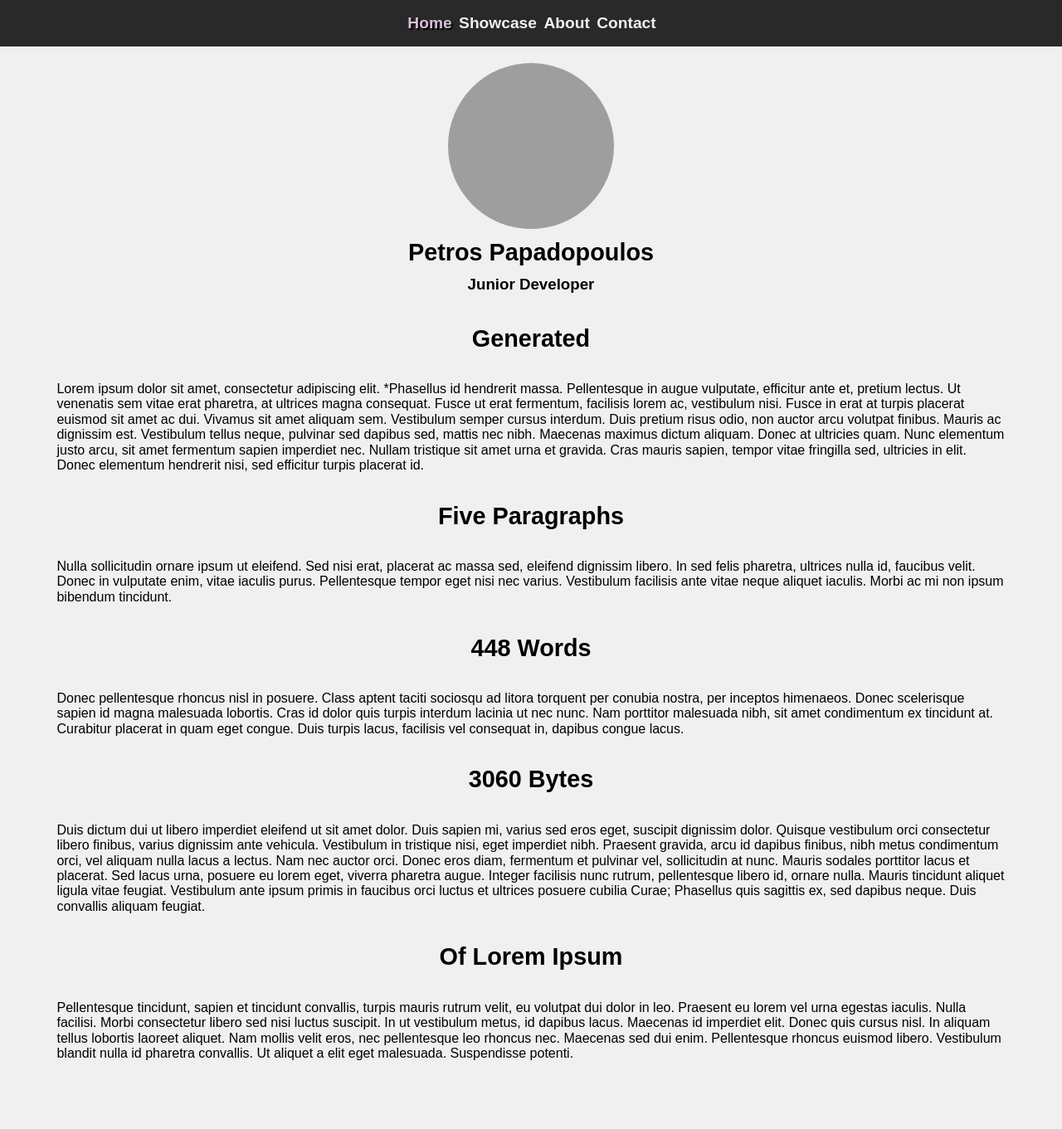
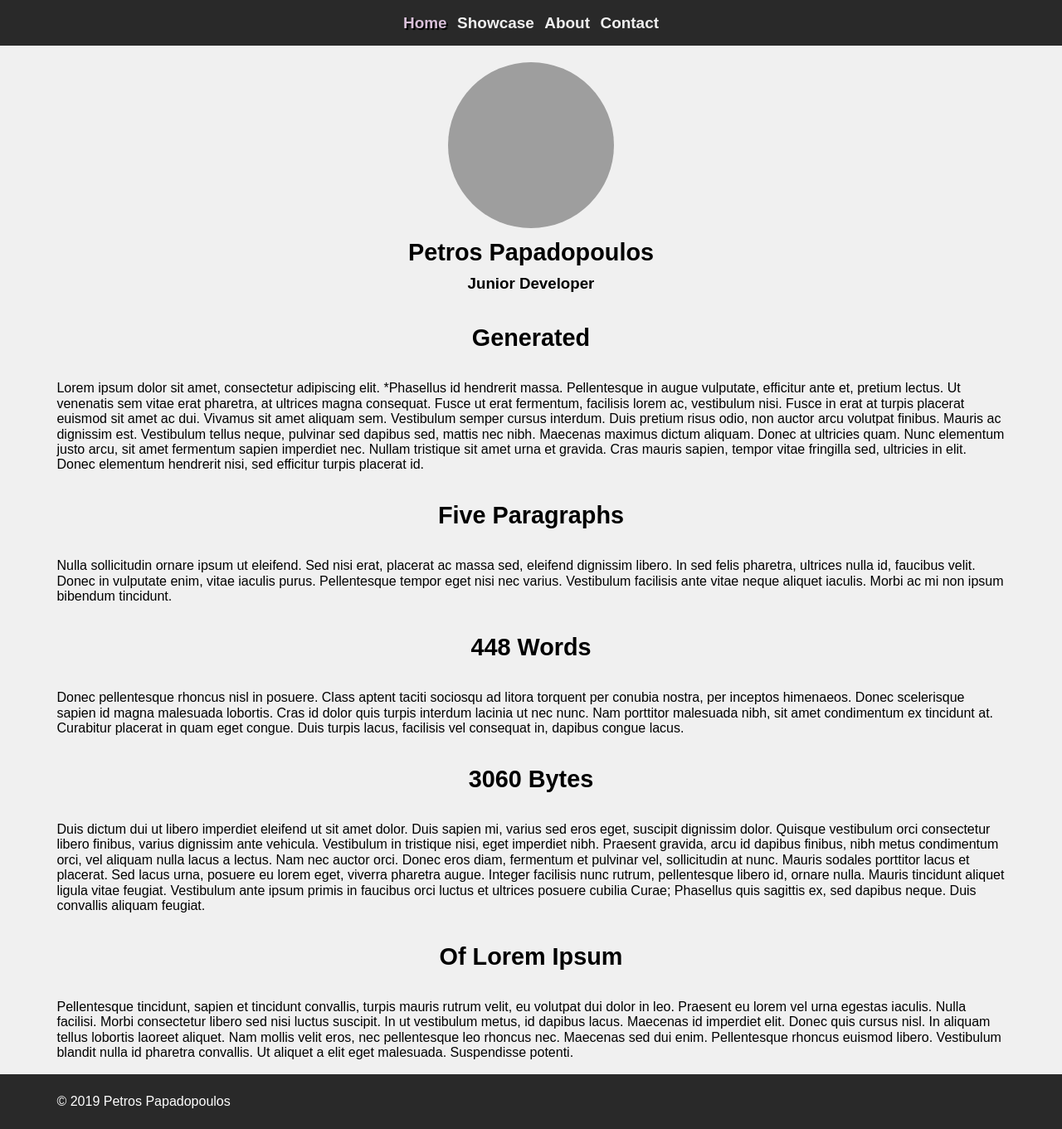
Before and after one commit to petran123/PHP-Reflection, a PHP site: page / in a window 1280 px wide. Shown: the whole page at 83% size. Before the commit the page ends 1278 px from the top, so only its background shows below. Run offline with PHP 8.4, Linux system fonts and the light colour scheme; grey boxes are pictures that could not be loaded.

Commit message:
css details

```diff
--- a/Index.html
+++ b/Index.html
@@ -57,6 +57,12 @@
         </div>
     </main>
 
+    <footer>
+        <div class="container">
+        <p>&copy; 2019 Petros Papadopoulos</p>
+        </div>
+
+    </footer>
 
 
 </body>
--- a/css/partials/_base.scss
+++ b/css/partials/_base.scss
@@ -9,9 +9,7 @@ h1 {
     text-align: center;
 }
 nav {
-    background-color: rgb(41, 41, 41);
     padding: 1px;
-    width: 100%;
     display:flex;
     justify-content: space-evenly;
     ul {
@@ -24,10 +22,17 @@ nav {
         margin-left: auto;
         display: inline-block;
         padding: 0 2px;
-        font-size: .8rem;
+        font-size: .79rem;
+        &:hover {
+            background-color: #444;
+        }
     }
     a {
         color: #f0f0f0;
+        padding: 1rem 2px;
+        // &:hover { try this instead of li. see what works best
+        //     background-color: #444;
+        // }
         &:visited{
         color: #aaa;
         }
@@ -35,6 +40,19 @@ nav {
             text-shadow: 2px 2px 1px black ;
             color: thistle;
         }
+    }
+}
+
+nav,
+footer {
+    background-color: #292929;
+}
+footer {
+    color: white;
+    padding: 8px 0px;
+    p {
+        margin-left: 3%;
+        margin-right: 3%;
     }
 }
 
--- a/css/style.css
+++ b/css/style.css
@@ -9,9 +9,7 @@ h1 {
 }
 
 nav {
-  background-color: #292929;
   padding: 1px;
-  width: 100%;
   display: -webkit-box;
   display: -ms-flexbox;
   display: flex;
@@ -31,11 +29,16 @@ nav li {
   margin-left: auto;
   display: inline-block;
   padding: 0 2px;
-  font-size: .8rem;
+  font-size: .79rem;
+}
+
+nav li:hover {
+  background-color: #444;
 }
 
 nav a {
   color: #f0f0f0;
+  padding: 1rem 2px;
 }
 
 nav a:visited {
@@ -45,6 +48,21 @@ nav a:visited {
 nav a.selected {
   text-shadow: 2px 2px 1px black;
   color: thistle;
+}
+
+nav,
+footer {
+  background-color: #292929;
+}
+
+footer {
+  color: white;
+  padding: 8px 0px;
+}
+
+footer p {
+  margin-left: 3%;
+  margin-right: 3%;
 }
 
 header {
```
Also changed, not shown: 1 other file.
